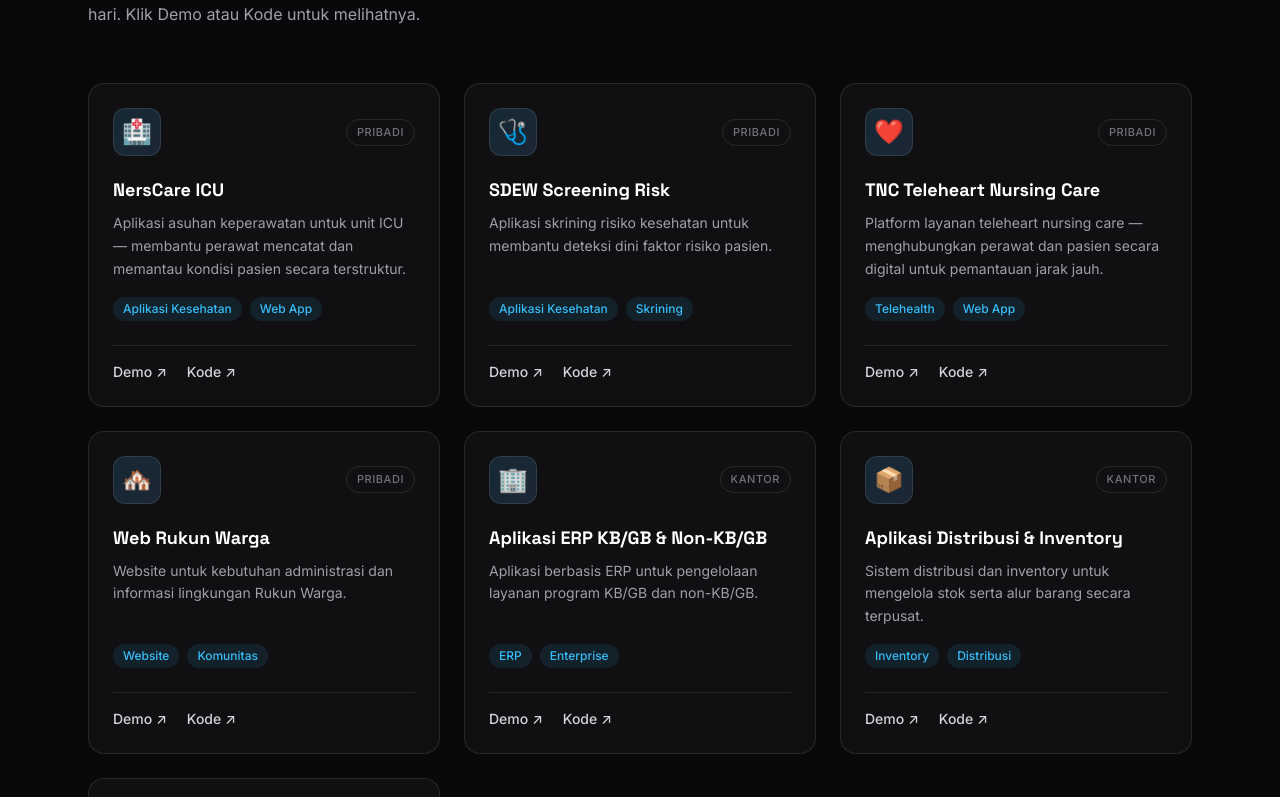
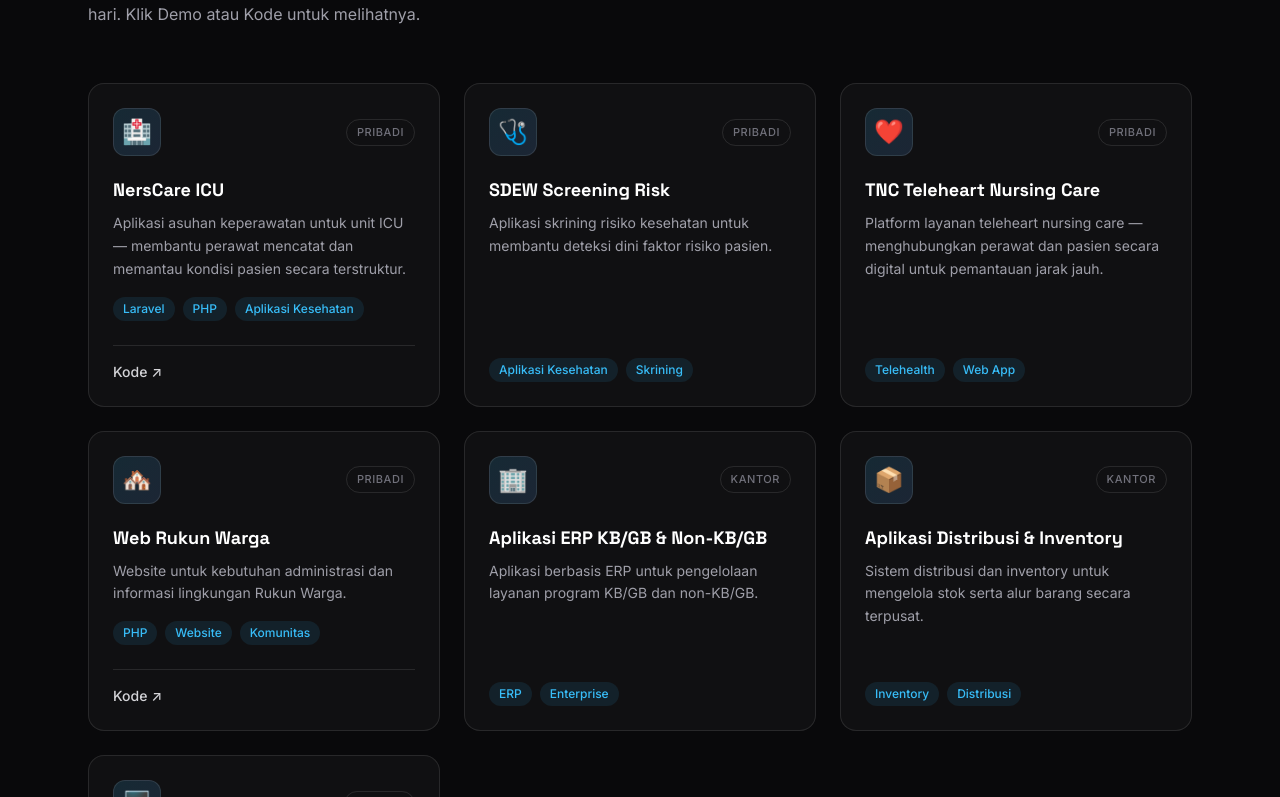
Before and after one commit to bintarto91/dwiwahyu-portfolio, a React (Vite) app: page / in a window 1280 px wide. Shown: the part 3104-3901 px from the top of the page. Built offline with nearby package versions, Linux system fonts and the light colour scheme.

Commit message:
Pasang link GitHub asli, perbaiki tech stack ke PHP/Laravel, sembunyikan link kosong

```diff
--- a/src/components/Projects.jsx
+++ b/src/components/Projects.jsx
@@ -1,6 +1,9 @@
 import { projects } from "../data/portfolio";
 import Reveal from "./Reveal";
 import SectionHeading from "./SectionHeading";
+
+const hasLink = (project) =>
+  [project.demo, project.repo].some((url) => url && url !== "#");
 
 export default function Projects() {
   return (
@@ -47,7 +50,9 @@ export default function Projects() {
                   ))}
                 </ul>
 
+                {hasLink(project) && (
                   <div className="mt-6 flex items-center gap-5 border-t border-white/10 pt-4 text-sm font-medium">
+                    {project.demo && project.demo !== "#" && (
                       <a
                         href={project.demo}
                         target="_blank"
@@ -56,6 +61,8 @@ export default function Projects() {
                       >
                         Demo ↗
                       </a>
+                    )}
+                    {project.repo && project.repo !== "#" && (
                       <a
                         href={project.repo}
                         target="_blank"
@@ -64,7 +71,9 @@ export default function Projects() {
                       >
                         Kode ↗
                       </a>
+                    )}
                   </div>
+                )}
               </article>
             </Reveal>
           ))}
--- a/src/data/portfolio.js
+++ b/src/data/portfolio.js
@@ -76,10 +76,10 @@ export const projects = [
     title: "NersCare ICU",
     description:
       "Aplikasi asuhan keperawatan untuk unit ICU — membantu perawat mencatat dan memantau kondisi pasien secara terstruktur.",
-    tags: ["Aplikasi Kesehatan", "Web App"],
+    tags: ["Laravel", "PHP", "Aplikasi Kesehatan"],
     emoji: "🏥",
     demo: "#",
-    repo: "#",
+    repo: "https://github.com/bintarto91/nerscare-icu",
   },
   {
     category: "Pribadi",
@@ -106,10 +106,10 @@ export const projects = [
     title: "Web Rukun Warga",
     description:
       "Website untuk kebutuhan administrasi dan informasi lingkungan Rukun Warga.",
-    tags: ["Website", "Komunitas"],
+    tags: ["PHP", "Website", "Komunitas"],
     emoji: "🏘️",
     demo: "#",
-    repo: "#",
+    repo: "https://github.com/bintarto91/RW05",
   },
   {
     category: "Kantor",
@@ -167,7 +167,7 @@ export const skillGroups = [
   {
     title: "Web Development",
     emoji: "🌐",
-    skills: ["HTML", "CSS", "JavaScript", "React", "Tailwind CSS", "Git & GitHub"],
+    skills: ["HTML", "CSS", "JavaScript", "PHP", "Laravel", "Git & GitHub"],
   },
 ];
 
```
Lines whose indentation alone changed are shown as unchanged.
